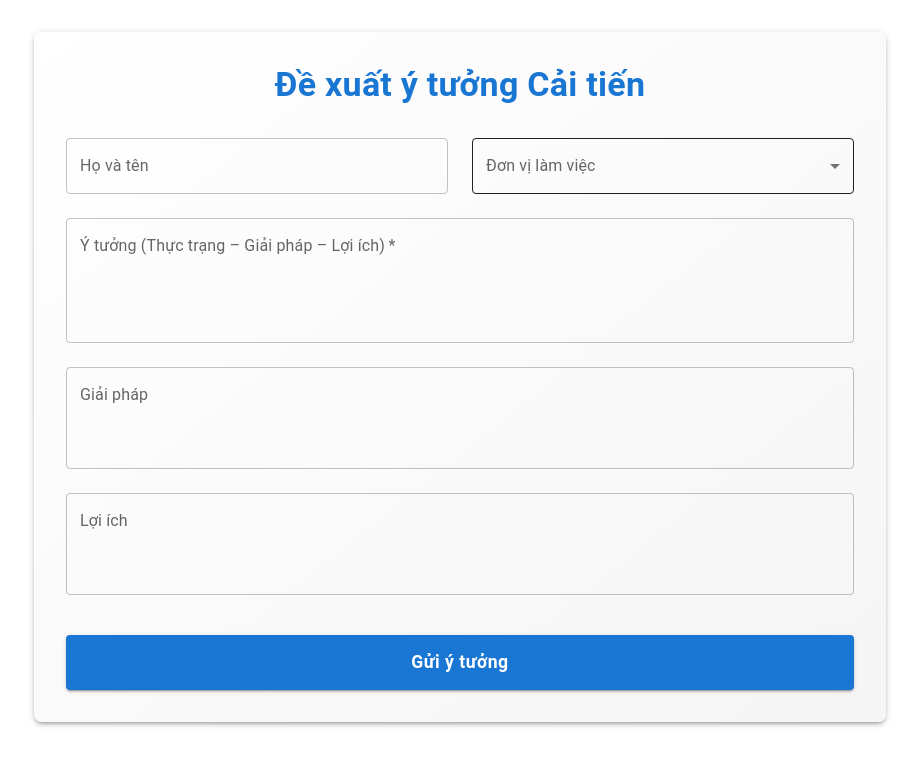
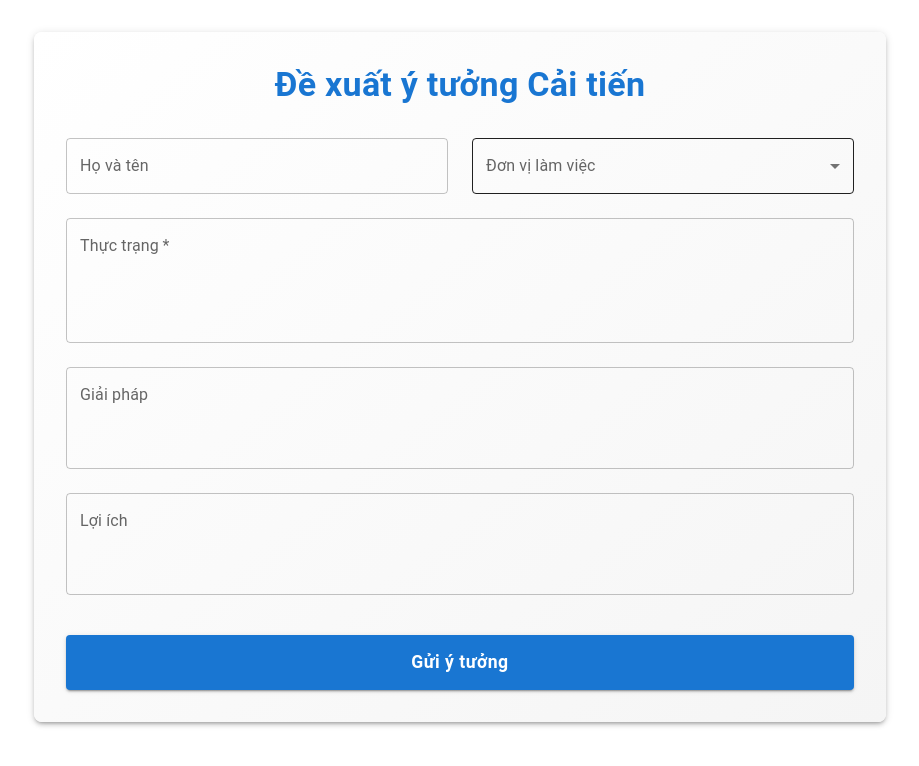
Before and after one commit to TongDucDuy03/idea-managment, a React (Create React App) app: page / in a window 1280 px wide. Shown: the top 766 px of the page, without its empty margins (180-1099 px from the left). Built offline with nearby package versions, Linux system fonts and the light colour scheme.

Commit message:
update label ý tưởng

```diff
--- a/src/components/AdminDashboard.tsx
+++ b/src/components/AdminDashboard.tsx
@@ -391,7 +391,7 @@ const AdminDashboard: React.FC = () => {
     },
     {
       field: 'idea',
-      headerName: 'Ý tưởng',
+      headerName: 'Thực trạng',
       width: 300,
       align: 'center',
       headerAlign: 'center',
--- a/src/components/IdeaForm.tsx
+++ b/src/components/IdeaForm.tsx
@@ -243,7 +243,7 @@ const IdeaForm: React.FC = () => {
             <Grid item xs={12}>
               <TextField
                 name="idea"
-                label="Ý tưởng (Thực trạng – Giải pháp – Lợi ích)"
+                label="Thực trạng"
                 value={formData.idea}
                 onChange={handleChange}
                 required
```
